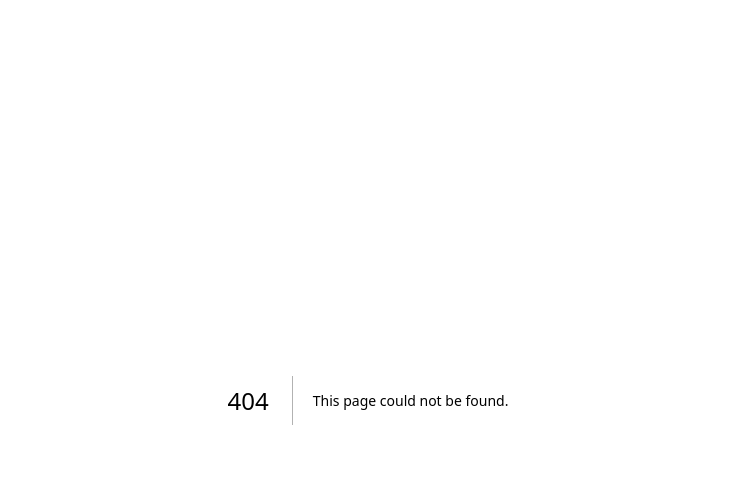
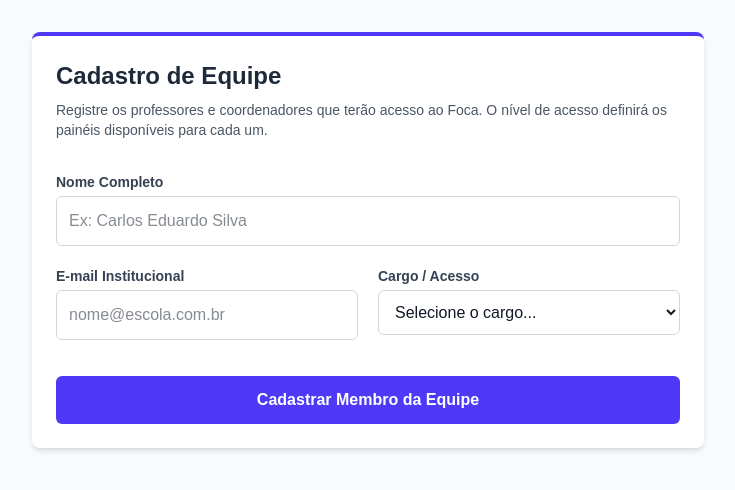
Before and after one commit to lightnvrr/foca-front, a Next.js app: page /equipe in a window 1280 px wide. Before the commit this address had no page. Shown: the top 490 px of the page, without its empty margins (272-1007 px from the left). Built offline with nearby package versions, Linux system fonts and the light colour scheme.

Commit message:
feat: cria tela de cadastro de professores e coordenadores

```diff
--- /dev/null
+++ b/app/equipe/page.tsx
@@ -0,0 +1,65 @@
+export default function CadastroEquipe() {
+  return (
+    <main className="min-h-screen bg-gray-50 p-8">
+      <div className="max-w-2xl mx-auto bg-white p-6 rounded-lg shadow-md border-t-4 border-indigo-600">
+        <h1 className="text-2xl font-bold text-gray-800 mb-2">
+          Cadastro de Equipe
+        </h1>
+        <p className="text-gray-600 mb-8 text-sm">
+          Registre os professores e coordenadores que terão acesso ao Foca. O
+          nível de acesso definirá os painéis disponíveis para cada um.
+        </p>
+
+        <form className="space-y-5">
+          {/* Nome Completo */}
+          <div>
+            <label className="block text-sm font-semibold text-gray-700 mb-1">
+              Nome Completo
+            </label>
+            <input
+              type="text"
+              placeholder="Ex: Carlos Eduardo Silva"
+              className="w-full p-3 border border-gray-300 rounded-md focus:outline-none focus:ring-2 focus:ring-indigo-500 text-gray-900"
+            />
+          </div>
+
+          <div className="grid grid-cols-1 md:grid-cols-2 gap-5">
+            {/* E-mail Institucional */}
+            <div>
+              <label className="block text-sm font-semibold text-gray-700 mb-1">
+                E-mail Institucional
+              </label>
+              <input
+                type="email"
+                placeholder="nome@escola.com.br"
+                className="w-full p-3 border border-gray-300 rounded-md focus:outline-none focus:ring-2 focus:ring-indigo-500 text-gray-900"
+              />
+            </div>
+
+            {/* Cargo / Nível de Acesso */}
+            <div>
+              <label className="block text-sm font-semibold text-gray-700 mb-1">
+                Cargo / Acesso
+              </label>
+              <select className="w-full p-3 border border-gray-300 rounded-md focus:outline-none focus:ring-2 focus:ring-indigo-500 text-gray-900 bg-white">
+                <option value="">Selecione o cargo...</option>
+                <option value="professor">Professor</option>
+                <option value="coordenador">Coordenador Pedagógico</option>
+              </select>
+            </div>
+          </div>
+
+          {/* Botão de Cadastro */}
+          <div className="pt-4">
+            <button
+              type="button"
+              className="w-full bg-indigo-600 text-white font-bold py-3 px-4 rounded-md hover:bg-indigo-700 transition duration-300"
+            >
+              Cadastrar Membro da Equipe
+            </button>
+          </div>
+        </form>
+      </div>
+    </main>
+  );
+}
```
